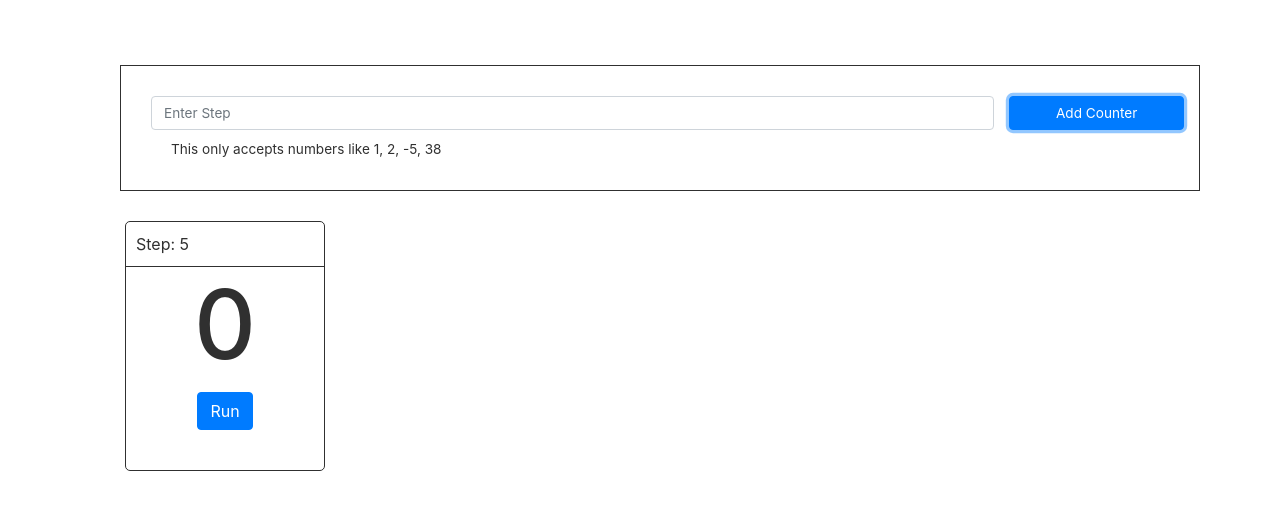
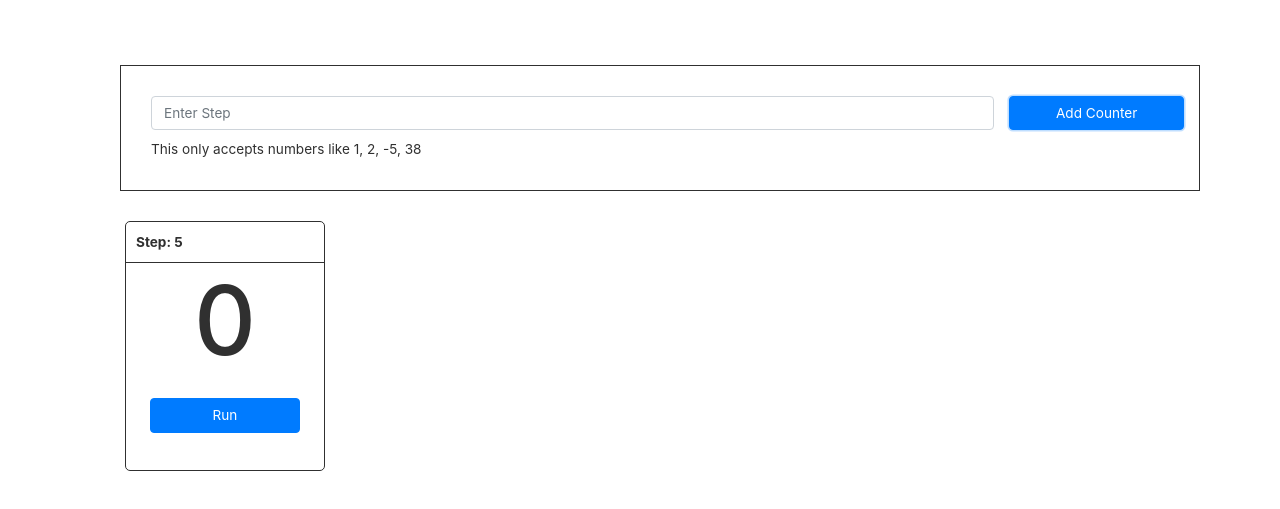
Before and after one commit to somayeh152/MultipleCounters, a website with bundled scripts: page index.html in a window 1280 px wide. Both pictures are taken after typing "5" into the empty fields and a click on the button "Add Counter". Shown: the part 71-580 px from the top of the page. Built offline with nearby package versions, Linux system fonts and the light colour scheme.

Commit message:
functional code

```diff
--- a/asset/css/style.scss
+++ b/asset/css/style.scss
@@ -24,6 +24,7 @@ body{
     padding: 20px 100px;
 }
 
+
 #header{
     h1{
         text-align: center;
@@ -36,16 +37,23 @@ body{
     padding: 30px;
     margin: 20px;
 
-    input, button{
+    input[type=number]{
         font-size: 0.85rem;
     }
+    button{
+        font-size: 0.85rem;
+        width: 150px;
+        margin: auto;
+    }
     span{
-        margin: 0 20px;
         font-size: 0.85rem;
     }
     .error{
         color: red;
         display: block;
+    }
+    .form-control:focus{
+        box-shadow: 0 0 0 0.5rem rgba(51, 59, 66, 0);
     }
 }
 
@@ -64,7 +72,8 @@ body{
         .counterHeader{
             border-bottom: 1px solid #303030;
             padding: 10px;
-            font-size: 1rem;
+            font-size: 0.85rem;
+            font-weight: bold;
         }
 
         .counterBody{
@@ -73,9 +82,23 @@ body{
                 display: block;
                 height: 80%;
                 font-size: 6rem;
-                margin-bottom: 10px;
+                margin-bottom: 20px;
+            }
+            button.runBtn{
+                font-size: 0.85rem;
+                width: 150px;
             }
         }
+    }
+}
+
+#main{
+
+    .btn-primary:focus{
+        box-shadow: 0 0 0 0.2rem transparent;
+    }
+    .btn:focus {
+        box-shadow: 0 0 0 0.1rem rgba(0,123,255,.25);
     }
 }
 
--- a/asset/js/creatCounter.js
+++ b/asset/js/creatCounter.js
@@ -7,45 +7,27 @@ const createElm = (type, className, content) => {
 }
 
 // create new counter
-let createCounter = () => {
+const createCounter = () => {
     let step = 0;
 
-    // const counter = document.createElement('div');
-    // counter.className += "counter";
     const counter = createElm('div', "counter");
 
-    // const counterHeader = document.createElement('div');
-    // counterHeader.className += "counterHeader";
     const counterHeader = createElm('div', "counterHeader");
     counter.appendChild(counterHeader);
 
-    // const stepSpan = document.createElement('span');
-    // stepSpan.innerHTML = "Step: ";
     const stepSpan = createElm('span', "" ,"Step: ");
     counterHeader.appendChild(stepSpan);
 
-    // const showStep = document.createElement('span');
-    // showStep.className += 'showStep';
-    // showStep.innerText = addCounterInput.value;
     const showStep = createElm('span', "showStep" ,addCounterInput.value);
     counterHeader.appendChild(showStep);
 
-    // const counterBody = document.createElement('div');
-    // counterBody.className += "counterBody";
     const counterBody = createElm('div', "counterBody");
     counter.appendChild(counterBody);
 
-    // let holderSum = document.createElement('h3');
-    // holderSum.className += "holderSum";
-    // holderSum.innerHTML = step;
-    let holderSum = createElm('h3', 'holderSum', step);
+    const holderSum = createElm('h3', 'holderSum', step);
     counterBody.appendChild(holderSum);
 
-    // let runBtn = document.createElement('button');
-    // runBtn.type = "button";
-    // runBtn.className += "btn btn-primary runBtn";
-    // runBtn.innerHTML = "Run";
-    let runBtn = createElm('button', 'btn btn-primary runBtn', "Run");
+    const runBtn = createElm('button', 'btn btn-primary runBtn', "Run");
     runBtn.type = "button";
     //increase number in every counter
     runBtn.addEventListener("click", function(){
--- a/asset/js/script.js
+++ b/asset/js/script.js
@@ -2,12 +2,13 @@ import { createCounter } from './creatCounter.js';
 
 
 // Add new counter
-let addCounterBtn = document.getElementById('addCounterBtn');
+const addCounter = () => {
+    const addCounterBtn = document.getElementById('addCounterBtn');
 
 addCounterBtn.addEventListener("click", function(e){
     e.preventDefault();
-    let addCounterInput = document.getElementById('addCounterInput');
-    let feedback = document.querySelector('.error');
+    const addCounterInput = document.getElementById('addCounterInput');
+    const feedback = document.querySelector('.error');
 
     if(addCounterInput.value === ''){
 
@@ -23,3 +24,7 @@ addCounterBtn.addEventListener("click", function(e){
         addCounterInput.value = '';
     }
 });
+
+}
+
+window.onload = addCounter;
```
Also changed, not shown: asset/css/style.css, 1 other file.
